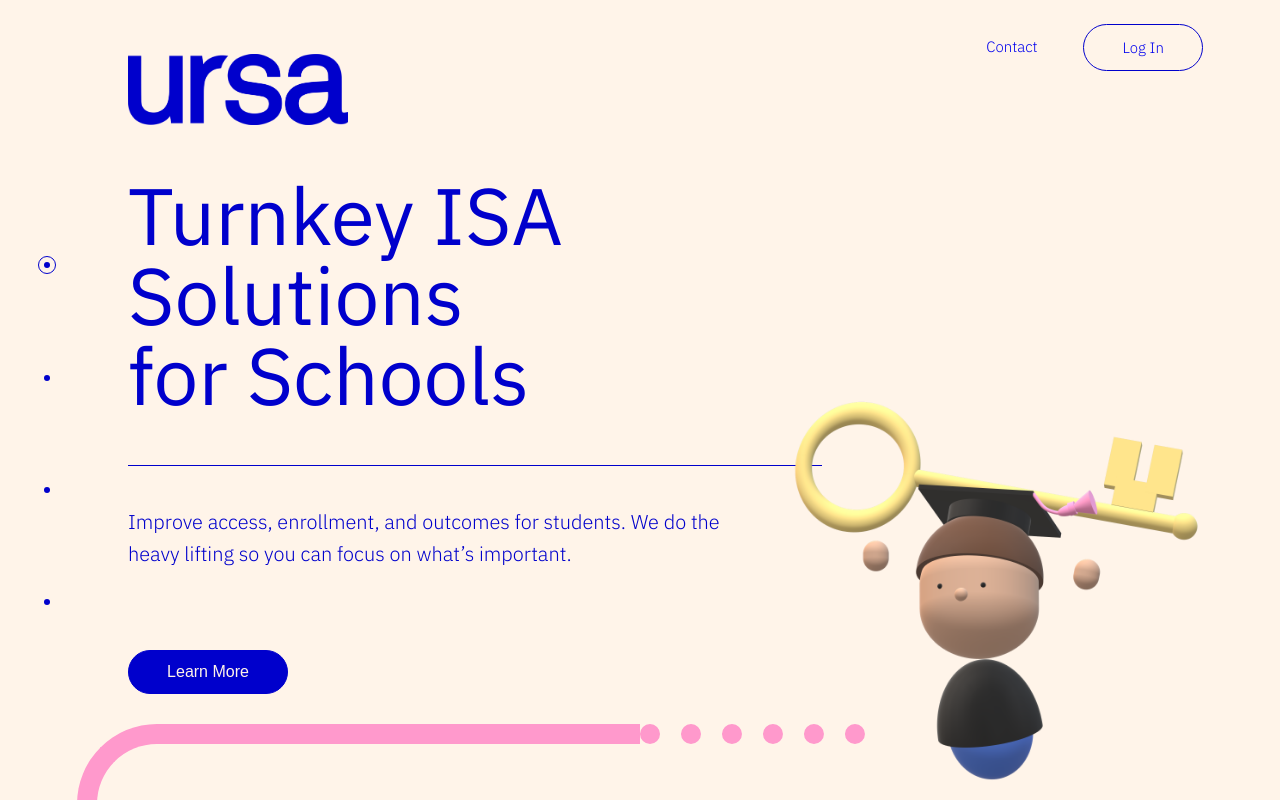
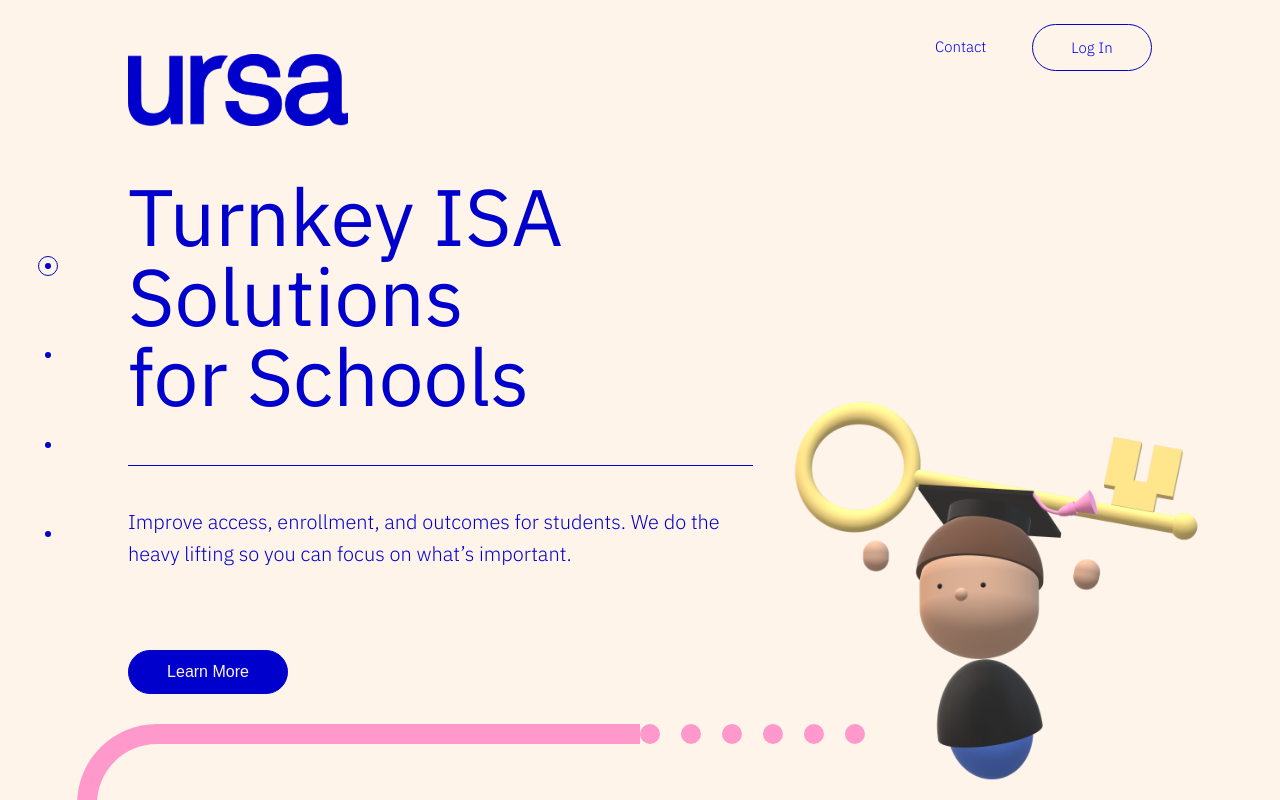
Before and after one commit to raewkl/ursa-website, a React (Create React App) app: page / in a window 1280 px wide. Shown: the top 800 px of the page. Built offline with nearby package versions, Linux system fonts and the light colour scheme; no server answers.

Commit message:
figuring out scroll percentage

```diff
--- a/src/Components/Footer.js
+++ b/src/Components/Footer.js
@@ -1,16 +1,21 @@
 import React from "react";
+import { HashLink } from "react-router-hash-link";
 
 const Footer = props => {
   return (
     <footer className="wrapper">
       <div className="upperFooter">
         <div className="leftFooter">
+
+          <HashLink to="/#sectionOne">
               <div className="logoBox">
                 <img
                   src={require("../Assets/Logo/Logo_Akkurat_blue.png")}
                   alt={"Ursa Logo"}
                 />
               </div>
+        </HashLink>
+
           <div className="footerText">
             <p className="motto">We align goals for better results.</p>
             <div className="footerLinks">
--- a/src/Components/Header.js
+++ b/src/Components/Header.js
@@ -4,7 +4,6 @@ import { HashLink } from "react-router-hash-link";
 
 const Header = props => {
   return (
-
     <header className="landingNav">
       {/* Make all of this position fixed */}
 
@@ -36,20 +35,21 @@ const Header = props => {
       </div>
 
       <div className="sideNav">
-        <ul>
-          <li>
+        <ul className="sideNavLower">
+          <li className="navContainer">
             <div className="dot"></div>
           </li>
-          <li>
+          <li className="navContainer">
             <div className="dot"></div>
           </li>
-          <li>
+          <li className="navContainer">
             <div className="dot"></div>
           </li>
-          <li>
+          <li className="navContainer">
             <div className="dot"></div>
           </li>
         </ul>
+        <div className="circle" id="circle"></div>
       </div>
     </header>
   );
--- a/src/Components/HeaderLogIn.js
+++ b/src/Components/HeaderLogIn.js
@@ -8,14 +8,14 @@ const HeaderLogIn = props => {
       {/* Make all of this position fixed */}
 
       <div className="topBar">
-        <HashLink to="/#sectionOne">
+        {/* <HashLink to="/#sectionOne">
           <div className="logoBox">
             <img
               src={require("../Assets/Logo/Logo_Akkurat_blue.png")}
               alt={"Ursa Logo"}
             />
           </div>
-        </HashLink>
+        </HashLink> */}
 
         <nav className="mainNav">
           <ul>
--- a/src/Components/LandingPage.js
+++ b/src/Components/LandingPage.js
@@ -11,13 +11,93 @@ class LandingPage extends Component {
   // this.setState({ userWish: userInput });
   // };
 
+  componentDidMount() {
+    this.scrollEvents();
+  }
+
+  componentDidMount() {
+    this.scrollEvents();
+  }
+
+  getDocHeight = () => {
+    let D = document;
+    return Math.max(
+      D.body.scrollHeight,
+      D.documentElement.scrollHeight,
+      D.body.offsetHeight,
+      D.documentElement.offsetHeight,
+      D.body.clientHeight,
+      D.documentElement.clientHeight
+    );
+  };
+
+  scrollEvents = () => {
+    window.addEventListener(
+      "scroll",
+      () => {
+        this.scrollPercentage();
+        // this.scrollSimpleNav();
+      },
+      false
+    );
+  };
+
+  scrollPercentage = () => {
+    const winHeight =
+      window.innerHeight ||
+      (document.documentElement || document.body).clientHeight;
+
+    const docHeight = this.getDocHeight();
+    const scrollTop =
+      window.pageYOffset ||
+      (document.documentElement || document.body.parentNode || document.body)
+        .scrollTop;
+
+    const trackLength = docHeight - winHeight;
+    const percentScrolled = Math.floor((scrollTop / trackLength) * 100);
+
+    console.log(percentScrolled + "% scrolled");
+  };
+
+  scrollSimpleNav = () => {
+    // window.addEventListener("scroll", e => {
+    // grab each section element
+    const navSection = document.getElementsByClassName("navSection");
+
+    // grab circle
+    const circle = document.getElementById("circle");
+
+    // create array with all the distances updating
+    const distance = [];
+
+    for (let i = 0; i < navSection.length; i++) {
+      distance.push(navSection[i].getBoundingClientRect().top);
+    }
+
+    // when distance is within range, update classes accordingly
+    for (let i = 0; i < distance.length; i++) {
+      if (distance[i] < 100 && distance[i] > -100) {
+        if (navSection[i].id === "sectionOne") {
+          circle.style.top = "0";
+        } else if (navSection[i].id === "sectionTwo") {
+          circle.style.top = "calc(100% / 3 - 7px)";
+        } else if (navSection[i].id === "sectionThree") {
+          circle.style.top = "calc(100% / 3 * 2 - 13px)";
+        } else if (navSection[i].id === "contact") {
+          circle.style.top = "calc(100% - 20px)";
+        }
+      }
+    }
+    // });
+  };
+
   render() {
     return (
-      <div className="wrapper">
+      <div className="wrapper landingPage">
         <main>
           {/* SECTION ONE */}
 
-          <section className="sectionOne" id="sectionOne">
+          <section className="sectionOne navSection" id="sectionOne">
             <div className="sectionOneLeft">
               <div className="logoBox">
                 <img
@@ -25,9 +105,12 @@ class LandingPage extends Component {
                   alt={"Ursa Logo"}
                 />
               </div>
+              <div className="titleBox">
                 <h1>
                   Turnkey ISA Solutions <span>for Schools</span>
                 </h1>
+                <div className="borderSix"></div>
+              </div>
               <p>
                 Improve access, enrollment, and outcomes for students. We do the
                 heavy lifting <span>so you can focus on what’s important.</span>
@@ -44,7 +127,7 @@ class LandingPage extends Component {
 
           {/* SECTION TWO */}
 
-          <section className="sectionTwo">
+          <section className="sectionTwo navSection" id="sectionTwo">
             <div className="borderOne"></div>
             <div className="borderTwo"></div>
 
@@ -137,7 +220,7 @@ class LandingPage extends Component {
 
           {/* SECTION THREE */}
 
-          <section className="sectionThree">
+          <section className="sectionThree navSection" id="sectionThree">
             <div className="borderFour"></div>
 
             <h2>
@@ -201,8 +284,7 @@ class LandingPage extends Component {
 
           {/* CONTACT*/}
 
-          <section className="contact" id="contact">
-
+          <section className="contact navSection" id="contact">
             <div className="borderFive"></div>
 
             <h2>
@@ -242,6 +324,7 @@ class LandingPage extends Component {
                       />
                     </div>
 
+                    <div className="schoolProgram">
                       <label htmlFor="school" className="visuallyHidden">
                         Enter school name
                       </label>
@@ -263,6 +346,7 @@ class LandingPage extends Component {
                         placeholder="Program Name"
                         className="formProgram"
                       />
+                    </div>
 
                     <div className="numberBox">
                       <label htmlFor="length" className="visuallyHidden">
--- a/src/Partials/_footer.scss
+++ b/src/Partials/_footer.scss
@@ -1,13 +1,15 @@
 .upperFooter {
   display: flex;
   justify-content: space-between;
-  // flex-direction: row-reverse;
+}
+
+.logoBox {
+  width: 80px;
 }
 
 .leftFooter {
   display: flex;
   width: calc(100% - 365px);
-  // flex-direction: flex-end;
 
   .logoBox {
     margin-right: 60px;
--- a/src/Partials/_header.scss
+++ b/src/Partials/_header.scss
@@ -1,12 +1,8 @@
-// header {
-//   z-index: 1000;
-// }
-
 .topBar {
   position: fixed;
   z-index: 100;
-  left: 6%;
-  right: 6%;
+  left: 10%;
+  right: 10%;
   top: 3vh;
 
   margin: 0 auto;
@@ -16,9 +12,7 @@
   align-items: center;
 }
 
-.logoBox {
-  width: 80px;
-}
+
 
 .mainNav {
   width: 100%;
@@ -56,20 +50,22 @@
 .sideNav {
   position: fixed;
   left: 3%;
-  top: calc(50% - 24vh);
+  top: calc(50% - 18vh);
 
   ul {
+    padding: 2px 0;
     display: flex;
     flex-direction: column;
     align-items: center;
-  }
-
-  li:first-child {
-    border: 1px solid $colorOne;
+    justify-content: space-between;
+    height: 36vh;
+    position: relative;
+    width: 20px;
   }
 
   li {
-    margin: 6vh 0;
+    // margin: 6vh 0;
+    // height: 20px;
     border-radius: 50%;
   }
 
@@ -80,4 +76,17 @@
     border-radius: 50%;
     background-color: $colorOne;
   }
+
+  .circle {
+    // width: 20px;
+    height: 20px;
+    border: 1px solid $colorOne;
+    border-radius: 50%;
+    position: absolute;
+    top: 0;
+    left: 0;
+    right: 0;
+    margin: 0 auto;
+  }
+
 }
--- a/src/Partials/_main.scss
+++ b/src/Partials/_main.scss
@@ -1,3 +1,17 @@
+.landingPage {
+  position: relative;
+}
+
+.borderOne,
+.borderTwo,
+.borderThree,
+.borderFour,
+.borderFive,
+.borderSix {
+  position: absolute;
+  z-index: -10;
+}
+
 .sectionOne {
   height: calc(100vh - 100px);
   margin-top: 3vh;
@@ -14,12 +28,24 @@
       margin-bottom: 50px;
     }
 
+    .titleBox {
+      position: relative;
+    }
+
     h1 {
       padding-bottom: 50px;
-      border-bottom: 1px solid $colorOne;
       span {
         display: block;
       }
+    }
+
+    .borderSix {
+      top: 0;
+      left: 0;
+      right: 10%;
+      bottom: 0;
+      // background-color: rgba(0,0,0,0.3);
+      border-bottom: 1px solid $colorOne;
     }
 
     p {
@@ -40,16 +66,6 @@
       left: -30px;
     }
   }
-}
-
-.borderOne,
-.borderTwo,
-.borderThree,
-.borderFour,
-.borderFive {
-  position: absolute;
-  background-color: rgba(0, 0, 0, 0);
-  z-index: -10;
 }
 
 .sectionTwo,
@@ -121,7 +137,6 @@
 }
 
 .sectionTwo {
-
   padding: 15vh 0;
 
   figure {
@@ -258,8 +273,6 @@ form {
     margin: 20px 0;
     background-color: $background;
     padding: 10px;
-
-    color: $colorOne;
     font-size: 0.8rem;
     font-family: $primaryFont;
 
@@ -281,13 +294,16 @@ form {
     border-bottom: 1px solid $colorOne;
   }
 
-  .nameEmail {
+  .nameEmail,
+  .schoolProgram {
     display: flex;
     justify-content: space-between;
   }
 
   .formName,
-  .formEmail {
+  .formEmail,
+  .formProgram,
+  .formSchool {
     width: 48%;
   }
 
```
Lines whose indentation alone changed are shown as unchanged.
